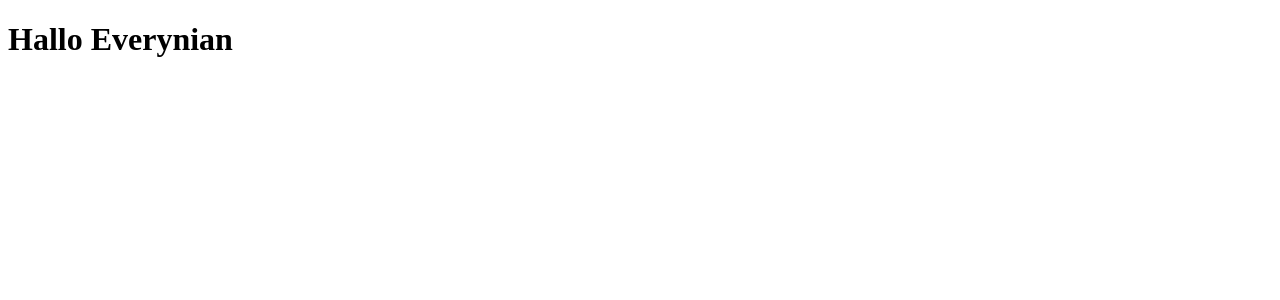
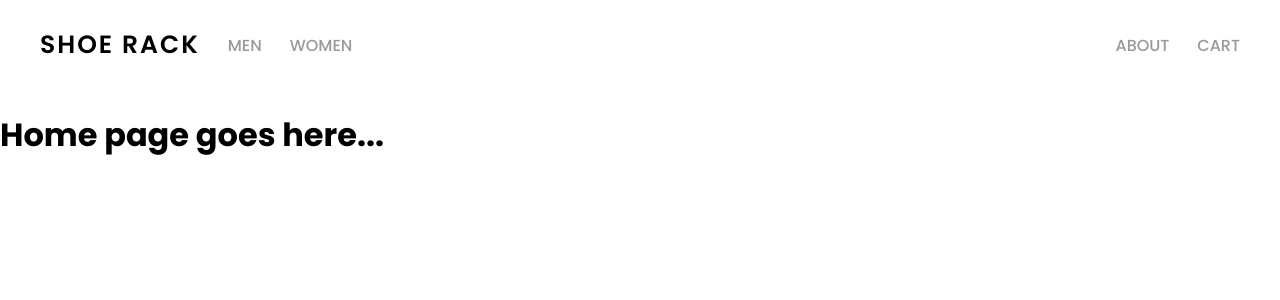
Before and after one commit to Karan-Dayani/ShoeRack, a React (Vite) app: page / in a window 1280 px wide. Shown: the top 300 px of the page. Built offline with nearby package versions, Linux system fonts and the light colour scheme.

Commit message:
create navbar

```diff
--- a/index.html
+++ b/index.html
@@ -3,6 +3,10 @@
 <head>
   <meta charset="UTF-8">
   <meta name="viewport" content="width=device-width, initial-scale=1.0">
+  <link rel="preconnect" href="https://fonts.googleapis.com">
+  <link rel="preconnect" href="https://fonts.gstatic.com" crossorigin>
+  <link href="https://fonts.googleapis.com/css2?family=Poppins:wght@400;500;600;700;800;900&display=swap" rel="stylesheet">
+  <link rel="stylesheet" href="./src/index.css">
   <title>Shoe Rack</title>
 </head>
 <body>
--- a/package.json
+++ b/package.json
@@ -11,7 +11,8 @@
   },
   "dependencies": {
     "react": "^18.2.0",
-    "react-dom": "^18.2.0"
+    "react-dom": "^18.2.0",
+    "react-router-dom": "^6.17.0"
   },
   "devDependencies": {
     "@types/react": "^18.2.15",
--- a/src/App.jsx
+++ b/src/App.jsx
@@ -1,7 +1,29 @@
 import React from "react";
+import {
+    RouterProvider,
+    createBrowserRouter,
+    createRoutesFromElements,
+    Route
+} from "react-router-dom";
+
+import Layout from "./Components/Layout";
+import Home from "./pages/Home";
+
+import Mens from "./pages/Mens";
+import Womens from "./pages/Womens";
+import About from "./pages/About";
+
+const router = createBrowserRouter(createRoutesFromElements(
+    <Route path="/" element={<Layout />}>
+        <Route index element={<Home />} />
+        <Route path="mens" element={<Mens />} />
+        <Route path="womens" element={<Womens />} />
+        <Route path="about" element={<About />} />
+    </Route>
+))
 
 export default function App() {
     return (
-        <h1>Hallo Everynian</h1>
+        <RouterProvider router={router} />
     )
 }
--- /dev/null
+++ b/src/Components/Header.jsx
@@ -0,0 +1,30 @@
+import React from "react";
+import "./header.css";
+import { Link, NavLink } from "react-router-dom";
+
+export default function Header() {
+    return (
+        <header>
+            <Link className="site-logo" to="/">SHOE RACK</Link>
+            <div className="left">
+                <NavLink
+                    className={({isActive}) => isActive ? "active-link" : null}
+                    to="/mens"
+                >MEN</NavLink>
+                <NavLink
+                    className={({isActive}) => isActive ? "active-link" : null}
+                    to="/womens"
+                >WOMEN</NavLink>
+            </div>
+            <div>
+                <NavLink
+                    className={({isActive}) => isActive ? "active-link" : null}
+                    to="/about"
+                >ABOUT</NavLink>
+                <NavLink
+                    className="cart"
+                >CART</NavLink>
+            </div>
+        </header>
+    )
+}
--- /dev/null
+++ b/src/Components/Layout.jsx
@@ -0,0 +1,14 @@
+import React from "react";
+import { Outlet } from "react-router-dom";
+import Header from "./Header";
+
+export default function Layout() {
+    return (
+        <>
+            <Header />
+            <main>
+                <Outlet />
+            </main>
+        </>
+    )
+}
--- /dev/null
+++ b/src/Components/header.css
@@ -0,0 +1,34 @@
+header {
+    height: 90px;
+    display: flex;
+    align-items: center;
+    padding: 0 26px;
+}
+
+header a {
+    text-decoration: none;
+    color: #979a9b;
+    margin: 0 14px;
+    font-weight: 500;
+    transition: all 0.5s ease;
+}
+
+header a:hover,
+header .active-link {
+    color: black;
+}
+
+header .site-logo {
+    color: black;
+    font-size: 25px;
+    font-weight: 600;
+    letter-spacing: 2px;
+}
+
+.left {
+    margin-right: auto;
+}
+
+@media screen and (max-width: 768px) {
+
+}
--- /dev/null
+++ b/src/index.css
@@ -0,0 +1,10 @@
+* {
+    box-sizing: border-box;
+}
+
+html,
+body {
+    margin: 0;
+    padding: 0;
+    font-family: 'Poppins', sans-serif;
+}
--- /dev/null
+++ b/src/pages/About.jsx
@@ -0,0 +1,7 @@
+import React from "react";
+
+export default function About() {
+    return (
+        <h1>About page goes here...</h1>
+    )
+}
--- /dev/null
+++ b/src/pages/Home.jsx
@@ -0,0 +1,7 @@
+import React from "react";
+
+export default function Home() {
+    return (
+        <h1>Home page goes here...</h1>
+    )
+}
--- /dev/null
+++ b/src/pages/Mens.jsx
@@ -0,0 +1,7 @@
+import React from "react";
+
+export default function Mens() {
+    return (
+        <h1>Mens page goes here...</h1>
+    )
+}
--- /dev/null
+++ b/src/pages/Womens.jsx
@@ -0,0 +1,7 @@
+import React from "react";
+
+export default function Womens() {
+    return (
+        <h1>Womens page goes here...</h1>
+    )
+}
```
Also changed, not shown: 1 other file (tests, documents, lock files or other folders).
